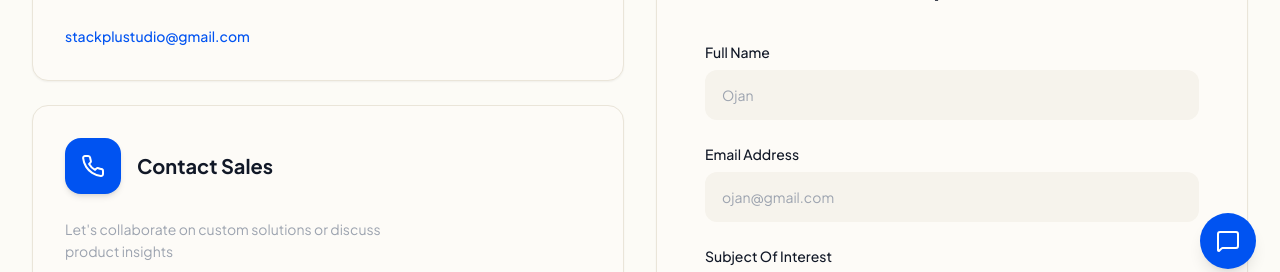
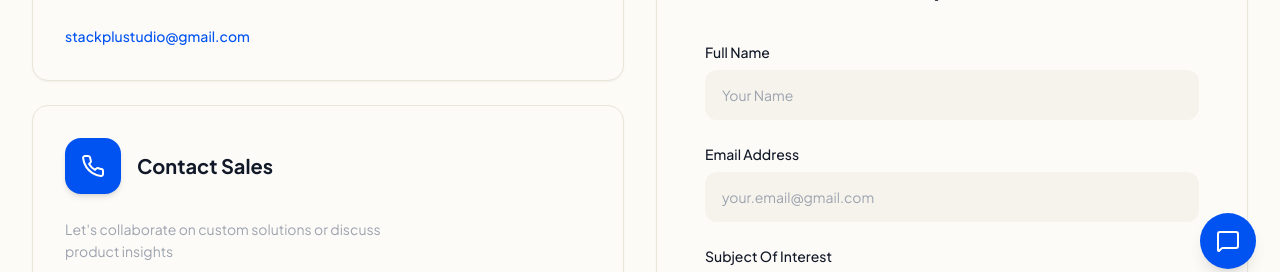
Before and after one commit to stackplustudio/stackplus-web-company-profile-stackplustudio, a Next.js app: page /contact in a window 1280 px wide. Shown: the part 507-779 px from the top of the page. Built offline with nearby package versions, Linux system fonts and the light colour scheme.

Commit message:
added calendly

```diff
--- a/src/components/sections/ReachUs.tsx
+++ b/src/components/sections/ReachUs.tsx
@@ -91,7 +91,7 @@ export default function ReachUs() {
                 type="text"
                 name="name"
                 required
-                placeholder="Ojan"
+                placeholder="Your Name"
                 className="w-full bg-[#F6F3EC] border border-transparent focus:border-[#0053f1] focus:bg-white focus:outline-none rounded-xl px-4 py-3.5 text-sm text-gray-700 transition-colors"
               />
             </div>
@@ -102,7 +102,7 @@ export default function ReachUs() {
                 type="email"
                 name="email"
                 required
-                placeholder="ojan@gmail.com"
+                placeholder="your.email@gmail.com"
                 className="w-full bg-[#F6F3EC] border border-transparent focus:border-[#0053f1] focus:bg-white focus:outline-none rounded-xl px-4 py-3.5 text-sm text-gray-700 transition-colors"
               />
             </div>
```
